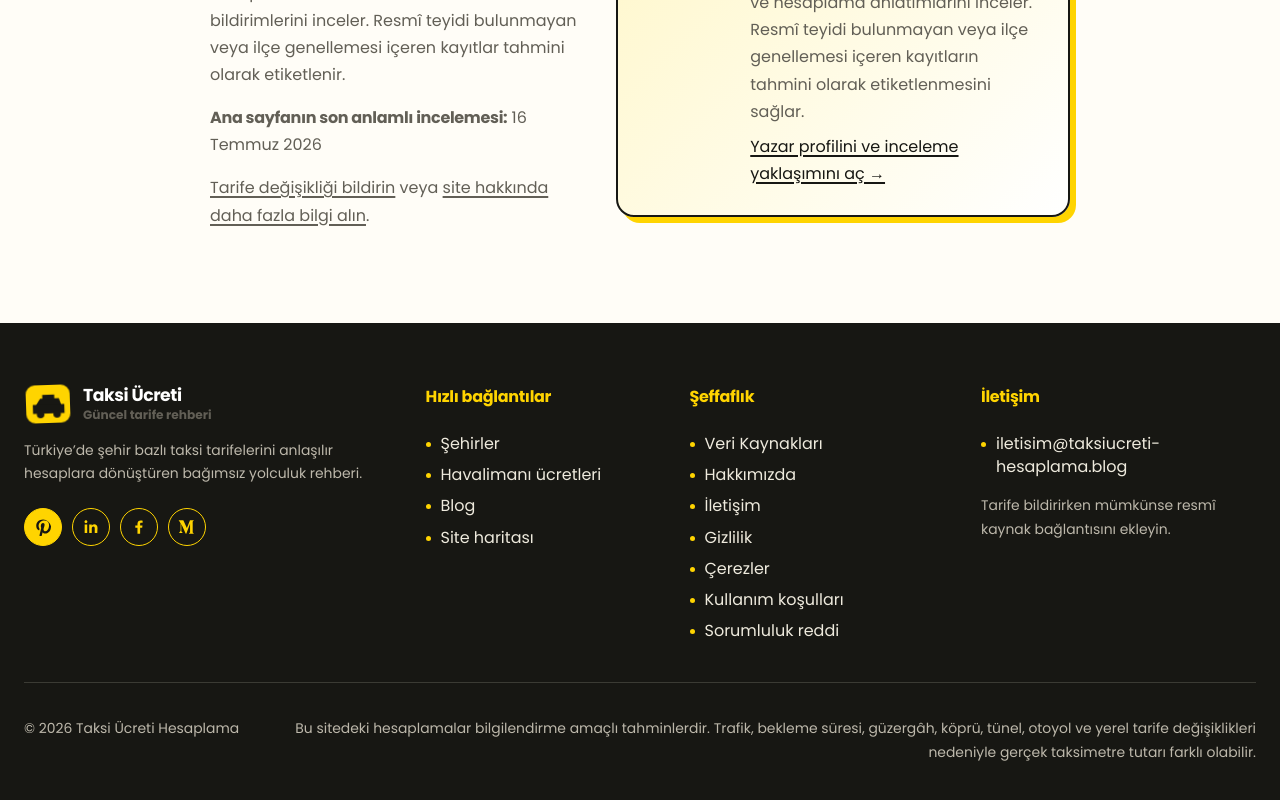
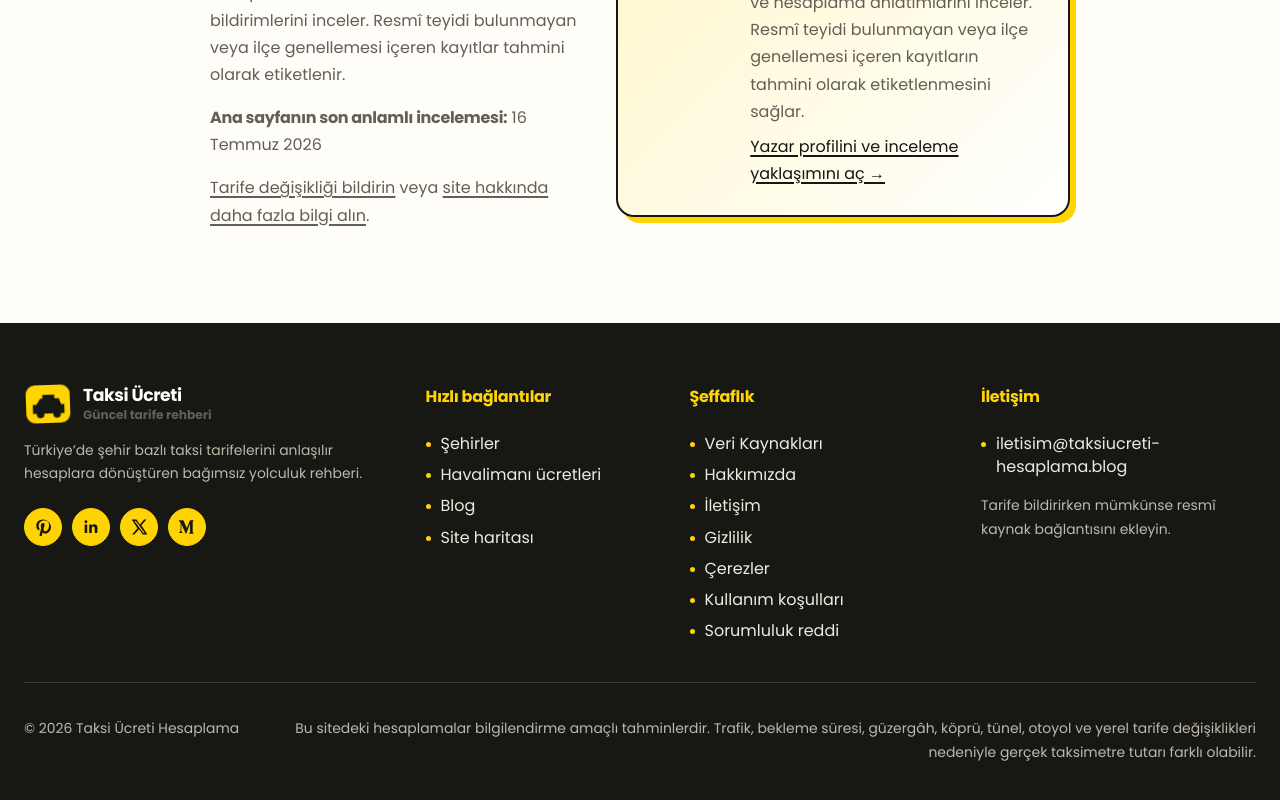
Before and after one commit to arslanwebx/taksi-ucreti-hesaplama, a Next.js app: page / in a window 1280 px wide. Shown: the part 6311-7111 px from the top of the page. Built offline with nearby package versions, Linux system fonts and the light colour scheme.

Commit message:
Update Footer.tsx

```diff
--- a/components/Footer.tsx
+++ b/components/Footer.tsx
@@ -6,9 +6,9 @@
 const policies = [['Veri Kaynakları', '/veri-kaynaklari-ve-hesaplama-yontemi/'], ['Hakkımızda', '/hakkimizda/'], ['İletişim', '/iletisim/'], ['Gizlilik', '/gizlilik-politikasi/'], ['Çerezler', '/cerez-politikasi/'], ['Kullanım koşulları', '/kullanim-kosullari/'], ['Sorumluluk reddi', '/sorumluluk-reddi/']] as const;
 const socialLinks = [
   ['Pinterest', 'https://www.pinterest.com/taksiucreti/', <svg viewBox="0 0 24 24" aria-hidden="true"><path d="M12.04 2C6.5 2 3 5.9 3 10.19c0 2.74 1.04 5.18 3.28 6.08.37.14.7.01.81-.4l.3-1.17c.1-.4.06-.53-.22-.86-.62-.73-1.02-1.67-1.02-3.01 0-3.88 2.9-7.36 7.55-7.36 4.12 0 6.38 2.52 6.38 5.89 0 4.43-1.96 8.17-4.87 8.17-1.61 0-2.82-1.33-2.43-2.97.46-1.95 1.35-4.05 1.35-5.46 0-1.26-.68-2.31-2.07-2.31-1.64 0-2.95 1.7-2.95 3.98 0 1.45.49 2.43.49 2.43l-1.98 8.39c-.59 2.5-.09 5.56-.05 5.87.02.18.25.22.35.09.14-.18 1.95-2.41 2.57-4.65.18-.63 1.01-3.95 1.01-3.95.5.95 1.95 1.79 3.49 1.79 4.59 0 7.7-4.18 7.7-9.78C21.1 5.94 17.35 2 12.04 2Z" /></svg>],
-  ['LinkedIn', '', <svg viewBox="0 0 24 24" aria-hidden="true"><path d="M6.94 8.5H3.56V20h3.38V8.5ZM5.25 3C4.17 3 3.3 3.87 3.3 4.95s.87 1.95 1.95 1.95 1.95-.87 1.95-1.95S6.33 3 5.25 3ZM20.7 13.4c0-3.47-1.85-5.08-4.32-5.08-1.99 0-2.88 1.09-3.38 1.86V8.5H9.62V20H13v-5.7c0-1.5.28-2.95 2.14-2.95 1.83 0 1.85 1.71 1.85 3.05V20h3.38l.33-6.6Z" /></svg>],
-  ['Facebook', '', <svg viewBox="0 0 24 24" aria-hidden="true"><path d="M13.5 21v-8h2.75l.41-3.12H13.5V7.89c0-.9.25-1.52 1.55-1.52h1.76V3.58c-.3-.04-1.35-.13-2.57-.13-2.54 0-4.28 1.55-4.28 4.4v2.03H7.08V13h2.88v8h3.54Z" /></svg>],
-  ['Medium', '', <svg viewBox="0 0 24 24" aria-hidden="true"><path d="M3 6.5a1.5 1.5 0 0 0-.5-1.25L1 3.45V3h6.1l4.72 10.35L15.98 3H21v.45l-1.27 1.21a.38.38 0 0 0-.14.36v13.96a.38.38 0 0 0 .14.36L21 20.55V21h-6.37v-.45l1.32-1.24c.13-.13.13-.17.13-.36V7.67L11.02 21h-.68L4.45 8.02v9.2c-.04.25.05.5.23.67l1.72 2.09V20H1.5v-.45l1.72-2.09a.78.78 0 0 0 .22-.67V6.5H3Z" /></svg>],
+  ['LinkedIn', 'https://www.linkedin.com/in/taksiucretihesaplama/', <svg viewBox="0 0 24 24" aria-hidden="true"><path d="M6.94 8.5H3.56V20h3.38V8.5ZM5.25 3C4.17 3 3.3 3.87 3.3 4.95s.87 1.95 1.95 1.95 1.95-.87 1.95-1.95S6.33 3 5.25 3ZM20.7 13.4c0-3.47-1.85-5.08-4.32-5.08-1.99 0-2.88 1.09-3.38 1.86V8.5H9.62V20H13v-5.7c0-1.5.28-2.95 2.14-2.95 1.83 0 1.85 1.71 1.85 3.05V20h3.38l.33-6.6Z" /></svg>],
+  ['X', 'https://x.com/taksi_ucreti', <svg viewBox="0 0 24 24" aria-hidden="true"><path d="M18.9 2H22l-6.78 7.75L23.2 22h-6.25l-4.9-7.14L5.8 22H2.7l7.25-8.28L2.3 2h6.4l4.43 6.52L18.9 2Zm-1.09 18h1.72L7.77 3.9H5.92L17.81 20Z" /></svg>],
+  ['Medium', 'https://medium.com/@taksiucreti', <svg viewBox="0 0 24 24" aria-hidden="true"><path d="M3 6.5a1.5 1.5 0 0 0-.5-1.25L1 3.45V3h6.1l4.72 10.35L15.98 3H21v.45l-1.27 1.21a.38.38 0 0 0-.14.36v13.96a.38.38 0 0 0 .14.36L21 20.55V21h-6.37v-.45l1.32-1.24c.13-.13.13-.17.13-.36V7.67L11.02 21h-.68L4.45 8.02v9.2c-.04.25.05.5.23.67l1.72 2.09V20H1.5v-.45l1.72-2.09a.78.78 0 0 0 .22-.67V6.5H3Z" /></svg>],
 ] as const;
 
 export function Footer() {
```
